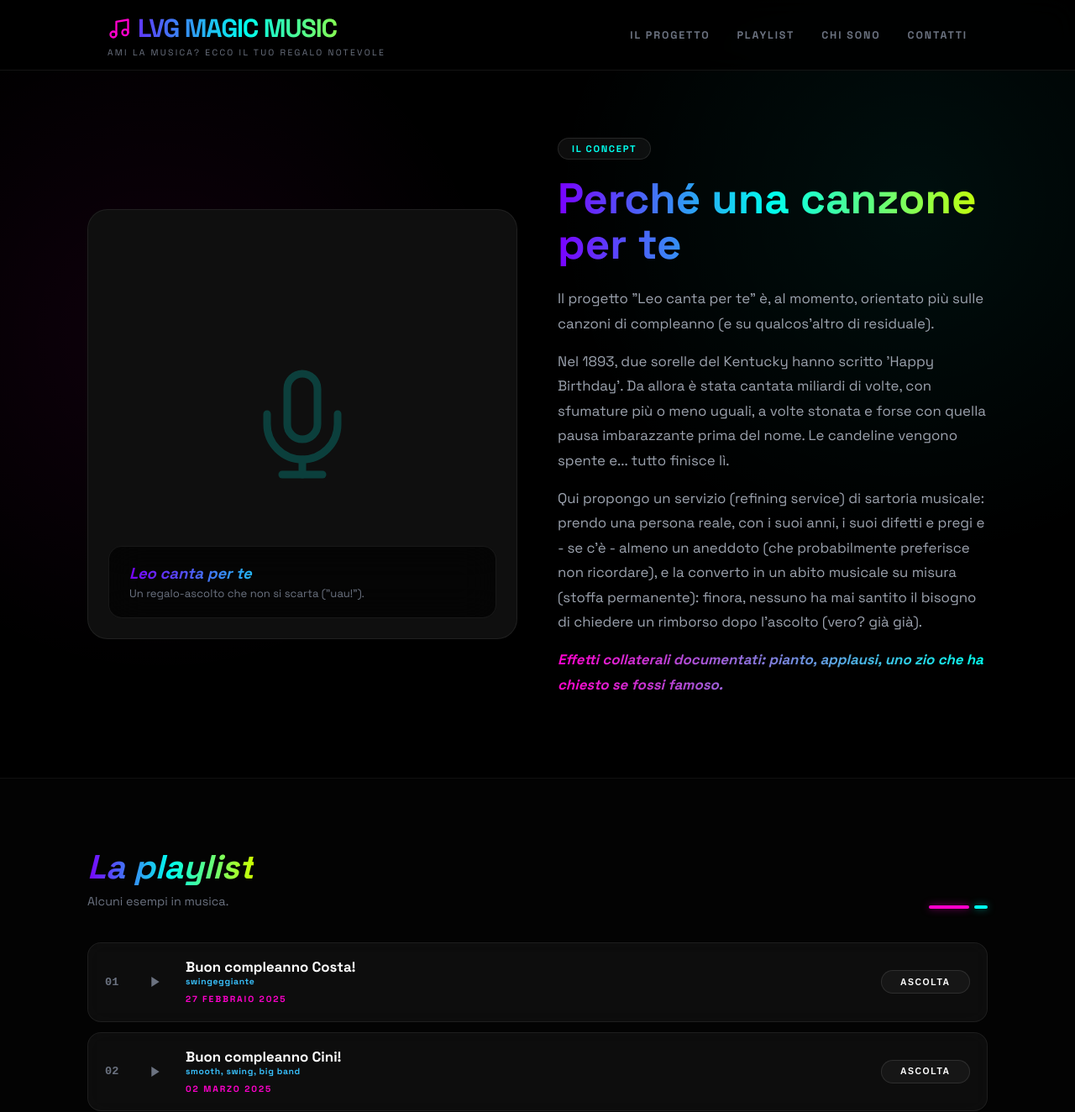
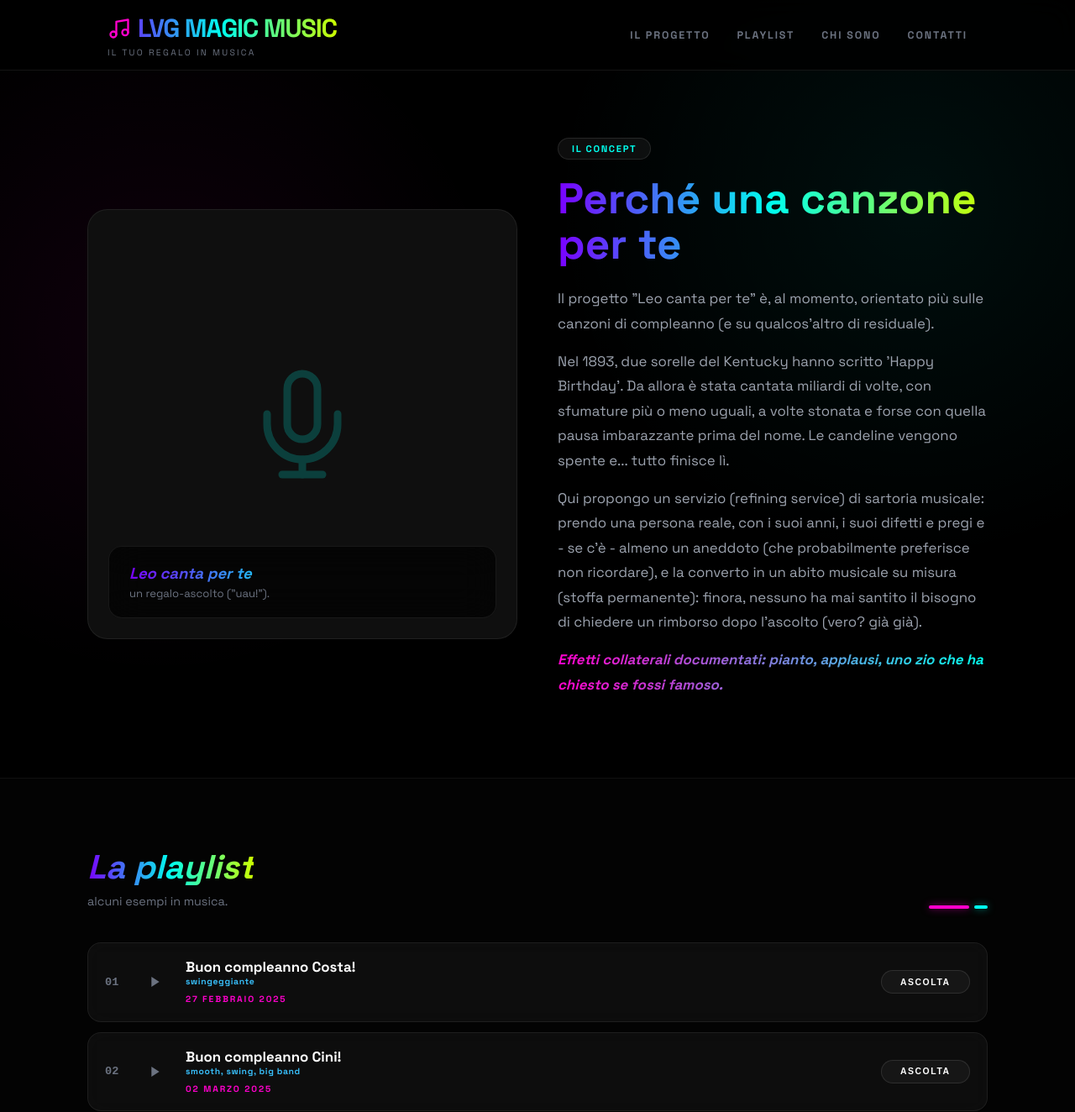
Before and after one commit to LeoCantaPerTe/LeoCantaPerTe, a plain HTML site: page index.html in a window 1280 px wide. Shown: the top 1324 px of the page at 84% size. Drawn offline with Linux system fonts and the light colour scheme.

Commit message:
Update index.html

```diff
--- a/index.html
+++ b/index.html
@@ -3,7 +3,7 @@
 <head>
 <meta charset="UTF-8" />
 <meta name="viewport" content="width=device-width, initial-scale=1.0" />
-<title>LVG MUSIC – Leo canta per te</title>
+<title>LVG MAGIC MUSIC – Leo canta per te</title>
 <link rel="preconnect" href="https://fonts.googleapis.com" />
 <link href="https://fonts.googleapis.com/css2?family=Space+Grotesk:wght@300;400;700;900&display=swap" rel="stylesheet" />
 <style>
@@ -532,7 +532,7 @@
           </svg>
           LVG MAGIC MUSIC
         </h1>
-        <span>AMI LA MUSICA? ECCO IL TUO REGALO NOTEVOLE</span>
+        <span>IL TUO REGALO IN MUSICA</span>
       </div>
       <nav class="hide-mobile">
         <a href="#progetto">Il Progetto</a>
@@ -557,7 +557,7 @@
         </svg>
         <div class="card-caption">
           <h2 class="rainbow-text">Leo canta per te</h2>
-          <p>Un regalo-ascolto che non si scarta ("uau!").</p>
+          <p>un regalo-ascolto ("uau!").</p>
         </div>
       </div>
 
@@ -580,7 +580,7 @@
     <div class="playlist-header">
       <div>
         <h2 class="rainbow-text">La playlist</h2>
-        <p>Alcuni esempi in musica.</p>
+        <p>alcuni esempi in musica.</p>
       </div>
       <div class="bars">
         <div class="bar1"></div>
```
